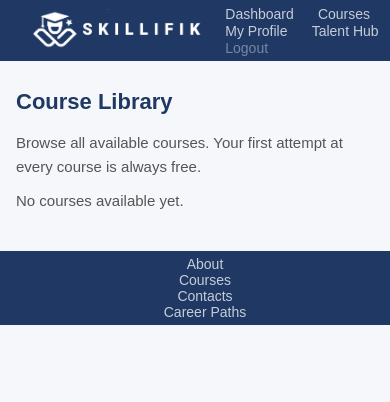
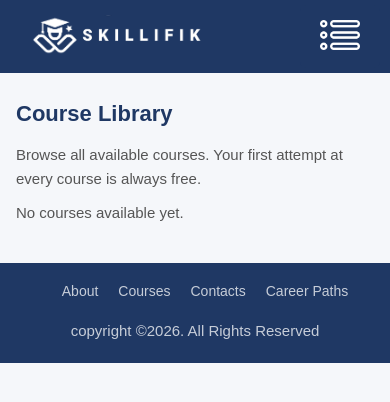
Before and after one commit to skilifik26-dev/skillsdev, a Flask app: page /courses in a window 390 px wide. Shown: the top 402 px of the page. Run offline with Flask 3, Linux system fonts and the light colour scheme; the visitor is signed in with stand-in values (Sample User, id 1); data that the repository does not hold is empty.

Commit message:
complete  footer, course pictures and styling

```diff
--- a/static/css/style.css
+++ b/static/css/style.css
@@ -11,7 +11,36 @@ body {
     font-size: 15px;
 }
 
-/* ── NAVBAR ── */
+.page {
+    max-width: 1115px;
+    margin: 0 auto;
+    padding: 28px 16px;
+}
+
+h1 { font-size: 22px; color: #1F3864; margin-bottom: 6px; }
+h2 { font-size: 18px; color: #1F3864; margin-bottom: 6px; }
+h3 { font-size: 15px; color: #1F3864; margin-bottom: 8px; margin-top: 20px; }
+p  { color: #555; margin-bottom: 10px; line-height: 1.6; }
+a  { color: #1F3864; }
+
+button {
+    padding: 10px 20px;
+    background: #1F3864;
+    color: white;
+    border: none;
+    border-radius: 6px;
+    font-size: 14px;
+    cursor: pointer;
+    margin-top: 10px;
+}
+
+button:hover {
+    background: #162c52;
+}
+
+/* ══════════════════════════════
+   NAVBAR
+══════════════════════════════ */
 nav {
     background: #1F3864;
     padding: 5px 10px;
@@ -27,6 +56,10 @@ nav a {
     margin-left: 20px;
 }
 
+ul {
+    display: none;
+}
+
 nav a:hover {
     color: white;
 }
@@ -36,34 +69,46 @@ nav img {
     margin-left: 0;
 }
 
-/* ── PAGE WRAPPER ── */
-.page {
-    max-width: 1100px;
-    margin: 0 auto;
-    padding: 28px 16px;
+.login_and_reg_nav {
+    justify-content: center;
 }
 
-/* ── HEADINGS ── */
-h1 { font-size: 22px; color: #1F3864; margin-bottom: 6px; }
-h2 { font-size: 18px; color: #1F3864; margin-bottom: 6px; }
-h3 { font-size: 15px; color: #1F3864; margin-bottom: 8px; margin-top: 20px; }
-p  { color: #555; margin-bottom: 10px; line-height: 1.6; }
-a  { color: #1F3864; }
-
-/* ── BUTTONS ── */
-button {
-    padding: 10px 20px;
-    background: #1F3864;
-    color: white;
-    border: none;
-    border-radius: 6px;
-    font-size: 14px;
+/* ── DROPDOWN MENU ── */
+.dropbtn {
+    margin: 0;
     cursor: pointer;
-    margin-top: 10px;
 }
 
-button:hover {
-    background: #162c52;
+.dropdown-menu {
+  position: relative;
+  display: none;
+}
+
+.dropdown-content {
+  display: none;
+  position: absolute;
+  background-color: #1F3864;
+  min-width: max-content;
+  box-shadow: 0px 8px 16px 0px rgba(0,0,0,0.2);
+  z-index: 1;
+  margin-top: 5px;
+  padding: 5.5px;
+}
+
+.dropdown-content a {
+  color: white;
+  padding: 15px 5px;
+  text-decoration: none;
+  display: block;
+  margin: 0;
+}
+
+.dropdown-content a:hover {
+    color: black;
+}
+
+.show {
+    display:block;
 }
 
 /* ══════════════════════════════
@@ -291,8 +336,8 @@ tr:last-child td {
 }
 
 .coursePicture {
-    width: 313px;
-    height: 175px;
+    width: 100%;
+    height: 185px;
     border-radius: 5px;
 }
 
@@ -360,8 +405,23 @@ button.secondary:hover {
 footer {
     background: #1F3864;
     padding: 5px 10px;
-    display: block;
-    justify-items: center;
+    height: 100px;
+    padding: 20px;
+    display: flex;
+    align-items: center;
+    justify-content: space-between;
+
+}
+
+footer div {
+    display: flex;
+    align-items: center;
+    justify-content: space-around;
+}
+
+footer p{
+    color: rgba(255,255,255,0.75);
+    margin: 0;
 }
 
 footer a {
@@ -375,3 +435,25 @@ footer a {
 footer a:hover {
     color: white;
 }
+
+@media (max-width: 900px) {
+    .bar-menu {
+        display: none;
+    }
+
+    .dropdown-menu {
+        position:static;
+        display: block;
+    }
+
+    footer {
+        display: flex;
+        flex-direction: column;
+        align-items: center;
+        justify-content: space-between;
+    }
+
+    footer img {
+        display: none
+    }
+}
--- /dev/null
+++ b/static/responsiveness.js
@@ -0,0 +1,3 @@
+function myFunction() {
+  document.getElementById("myDropdown").classList.toggle("show");
+}
--- a/templates/base.html
+++ b/templates/base.html
@@ -14,13 +14,27 @@
             <img src="{{ url_for('static', filename='pictures/skillifik1.png') }}"
                 alt="SkillsDev" style="height:40px;">
         </a>
-    <div>
+        <div class="bar-menu">
             <a href="{{ url_for('dashboard') }}">Dashboard</a>
             <a href="{{ url_for('courses') }}">Courses</a>
             <a href="{{ url_for('profile') }}">My Profile</a>
             <a href="{{ url_for('talent') }}">Talent Hub</a>
             <a href="{{ url_for('logout') }}"
             style="color:rgba(255,255,255,0.4)">Logout</a>
+        </div>
+
+        <div class="dropdown-menu">
+            <button onclick="myFunction()" class="dropbtn">
+                <img src="{{url_for('static', filename='pictures/menu_icon.png')}}" />
+            </button>
+            <div id="myDropdown" class="dropdown-content">
+                <a href="{{ url_for('dashboard') }}">Dashboard</a>
+                <a href="{{ url_for('courses') }}">Courses</a>
+                <a href="{{ url_for('profile') }}">My Profile</a>
+                <a href="{{ url_for('talent') }}">Talent Hub</a>
+                <a href="{{ url_for('logout') }}"
+                    style="color:rgba(255,255,255,0.4)">Logout</a>
+            </div>
         </div>
     </nav>
 
@@ -45,9 +59,17 @@
     </body>
 
     <footer>
+        <img src="{{ url_for('static', filename='pictures/skillifik1.png') }}"
+            alt="SkillsDev" style="height:40px;">
+        <div>
             <a href="">About</a>
             <a href="">Courses</a>
             <a href="">Contacts</a>
             <a href="">Career Paths</a>
+        </div>
+        <p>copyright &copy;2026. All Rights Reserved</p>
     </footer>
+
+    <script src="{{ url_for('static', filename='responsiveness.js') }}"></script>
+
 </html>
--- a/templates/dashboard.html
+++ b/templates/dashboard.html
@@ -89,7 +89,7 @@
             <p>{{ course['Description'] }}</p>
             <p style="margin-top:8px"><span class="skill-label">{{ course['SkillName'] }}</span></p>
             <p class="muted" style="margin-top:8px">
-                {{ course['Duration'] }} min &nbsp;·&nbsp; {{ course['SkillCredits'] }} credits
+                {{ course['Duration'] }} min &nbsp;-&nbsp; {{ course['SkillCredits'] }} credits
             </p>
             <span class="badge-free">Free first attempt</span>
         </div>
--- a/templates/login.html
+++ b/templates/login.html
@@ -9,9 +9,9 @@
 <body>
 
 <!-- Logo bar matching the rest of the app -->
-<nav>
+<nav class="login_and_reg_nav">
     <a href="{{ url_for('login') }}">
-        <img src="{{ url_for('static', filename='pictures/skillifik (3).png') }}"
+        <img src="{{ url_for('static', filename='pictures/skillifik1.png') }}"
              alt="SkillsDev" style="height:40px;">
     </a>
 </nav>
--- a/templates/profile.html
+++ b/templates/profile.html
@@ -49,5 +49,5 @@
     Score 70% or above on a course to earn a certificate.
 </p>
 {% endif %}
-
+<p style="margin-top: 414px;"></p>
 {% endblock %}
--- a/templates/register.html
+++ b/templates/register.html
@@ -9,9 +9,9 @@
 <body>
 
 <!-- Logo bar matching the rest of the app -->
-<nav>
+<nav class="login_and_reg_nav">
     <a href="{{ url_for('login') }}">
-        <img src="{{ url_for('static', filename='pictures/skillifik (3).png') }}"
+        <img src="{{ url_for('static', filename='pictures/skillifik1.png') }}"
              alt="SkillsDev" style="height:40px;">
     </a>
 </nav>
--- a/templates/talent.html
+++ b/templates/talent.html
@@ -69,5 +69,5 @@
 {% else %}
 <p>No learners have completed courses yet.</p>
 {% endif %}
-
+<p style="margin-top: 192px;"></p>
 {% endblock %}
```
Also changed, not shown: static/pictures/menu_icon.png (added). Lines whose indentation alone changed are shown as unchanged.
